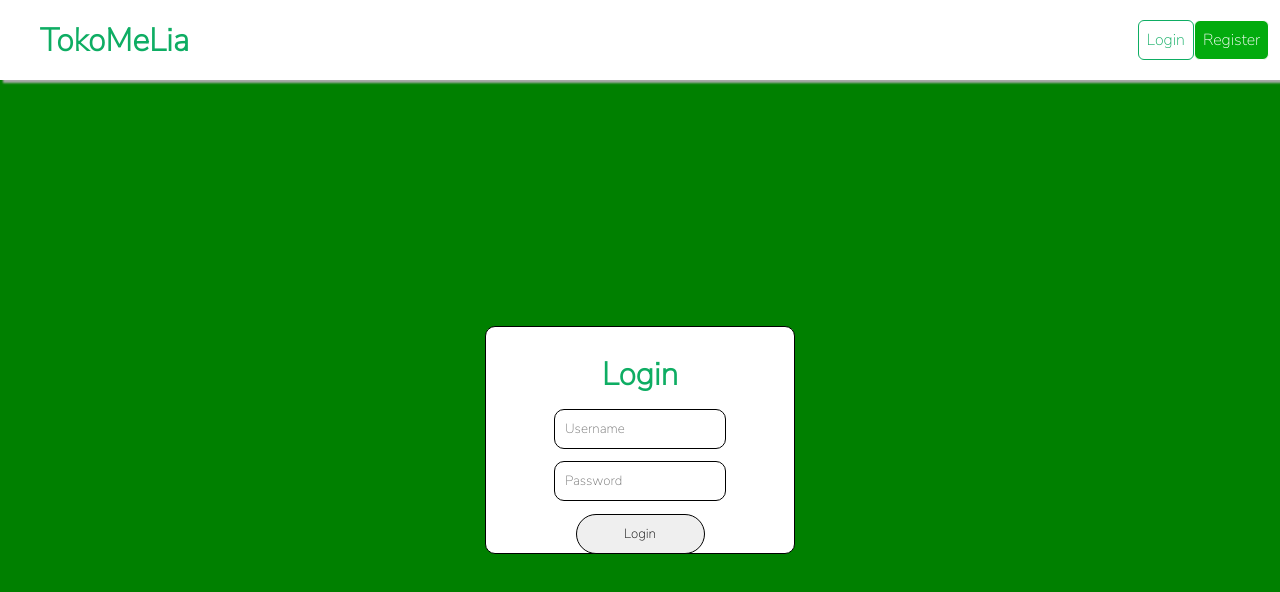
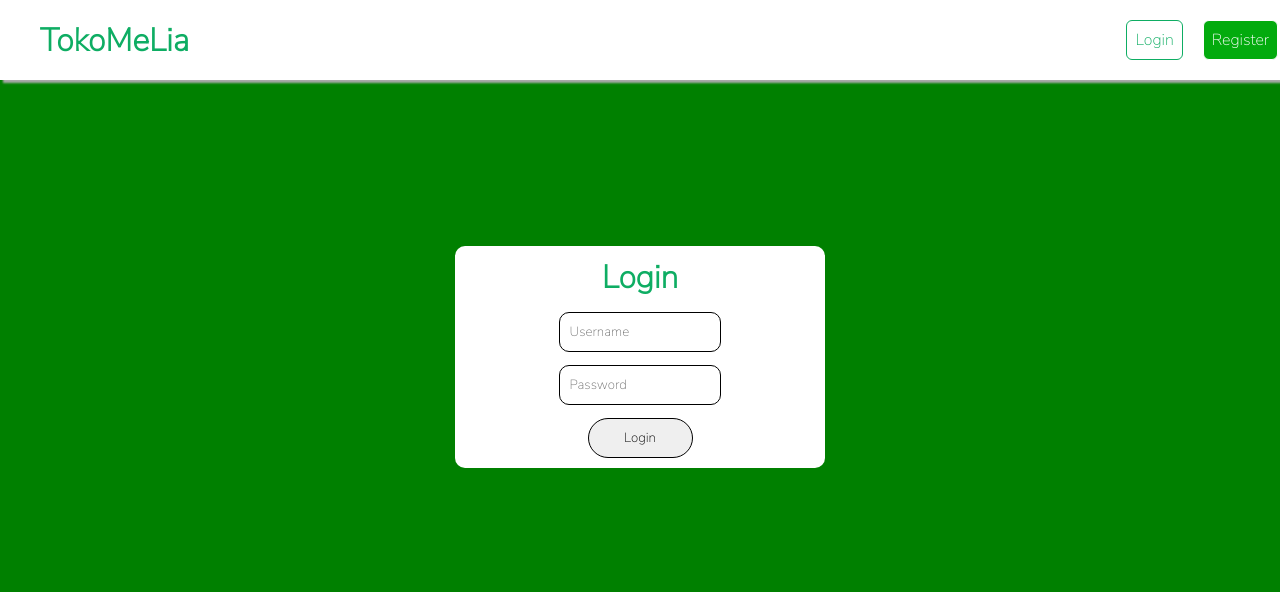
Before and after one commit to liquedgit/tokomelia-frontend, a React (Vite) app: page /login in a window 1280 px wide. Shown: the top 592 px of the page. Built offline with nearby package versions, Linux system fonts and the light colour scheme; no server answers.

Commit message:
fixed styling

```diff
--- a/src/Components/ComponentCss/Navbarcomponent.css
+++ b/src/Components/ComponentCss/Navbarcomponent.css
@@ -15,11 +15,15 @@
 }
 
 .right{
-    width: 8%;
+    width: 9%;
     margin-left: auto;
     display: flex;
-    justify-content: space-between;
-    margin-right: 5vh;
+    /*justify-content: space-between;*/
+    margin-right: 3vw;
+}
+
+.child{
+    margin-right: 20px;
 }
 
 li{
--- a/src/Components/NavbarComponent.tsx
+++ b/src/Components/NavbarComponent.tsx
@@ -14,10 +14,10 @@ export default function NavbarComponent(){
                 {
                     !jwt && (
                         <div className={"right"}>
-                            <ButtonComponent to={"/login"} style={"color-green p-8 border-green bg-white rounded-md"}>
+                            <ButtonComponent to={"/login"} style={"child color-green p-8 border-green bg-white rounded-md"}>
                                 Login
                             </ButtonComponent>
-                            <ButtonComponent to={"/register"} style={"color-white border-green bg-green rounded-md p-8"}>
+                            <ButtonComponent to={"/register"} style={"child color-white border-green bg-green rounded-md p-8"}>
                                 Register
                             </ButtonComponent>
                         </div>
--- a/src/index.css
+++ b/src/index.css
@@ -72,7 +72,7 @@
 
 .view-layout{
   margin-top: 10vh;
-  position: absolute;
+  position: fixed;
   width: 100%;
   height:90%;
   background-color: green;
--- a/src/views/css/LoginStyle.module.css
+++ b/src/views/css/LoginStyle.module.css
@@ -1,18 +1,17 @@
 .custom-view-layout{
-    display: flex;
-    justify-content: center;
-    align-items: center;
+    /*display: flex;*/
+    /*justify-content: center;*/
+    /*align-items: center;*/
+    width: 100%;
 }
 
 .outline-form{
-    width: 20%;
-    height: 10%;
-    display: flex;
+    padding: 10px;
+    border-radius: 10px;
+    max-width: 350px;
+    margin: 13% auto;
+    text-align: center;
     background-color: white;
-    border: 1px solid black;
-    border-radius: 10px;
-    padding: 2vw 2vw 10vw 2vw;
-    justify-content: center;
 }
 
 
@@ -33,12 +32,13 @@
     padding: 10px 10px 10px 10px;
     border: 1px solid black;
     border-radius: 10px;
+    width: 11vw;
 }
 
 .button-login{
     padding-top: 10px;
     padding-bottom: 10px;
-    width: 75%;
+    width: 30%;
     border: 1px solid black;
     border-radius: 20px;
 }
--- a/src/views/css/RegisterStyle.module.css
+++ b/src/views/css/RegisterStyle.module.css
@@ -1,18 +1,18 @@
 .custom-view-layout{
-    display: flex;
-    justify-content: center;
-    align-items: center;
+    /*display: flex;*/
+    /*justify-content: center;*/
+    /*align-items: center;*/
+    width: 100%;
+
 }
 
 .outline-form{
-    width: 20%;
-    height: 10%;
-    display: flex;
+    padding: 10px;
+    border-radius: 10px;
+    max-width: 350px;
+    margin: 13% auto;
+    text-align: center;
     background-color: white;
-    border: 1px solid black;
-    border-radius: 10px;
-    padding: 2vw 2vw 15vw 2vw;
-    justify-content: center;
 }
 
 
@@ -32,13 +32,14 @@
     margin-bottom: 1vw;
     padding: 10px 10px 10px 10px;
     border: 1px solid black;
+    width: 13vw;
     border-radius: 10px;
 }
 
 .button-register{
     padding-top: 10px;
     padding-bottom: 10px;
-    width: 75%;
+    width: 30%;
     border: 1px solid black;
     border-radius: 20px;
 }
```
